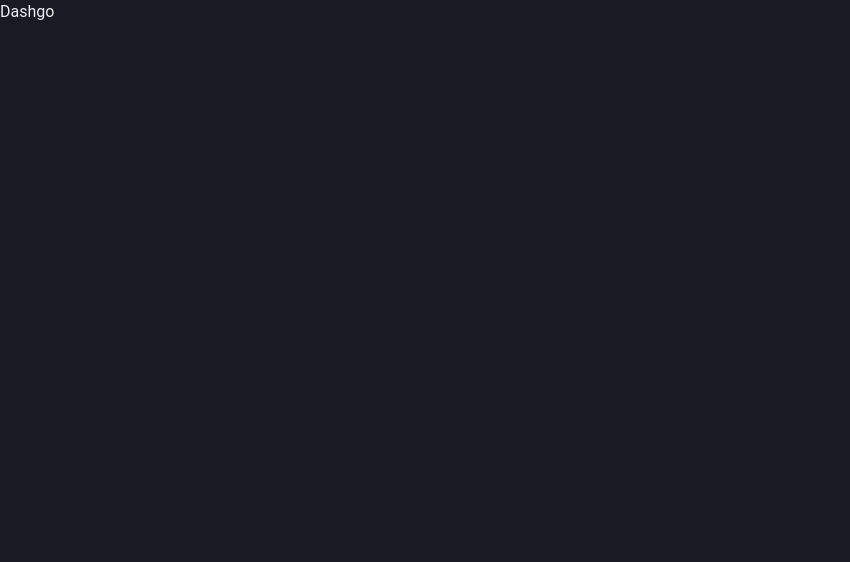
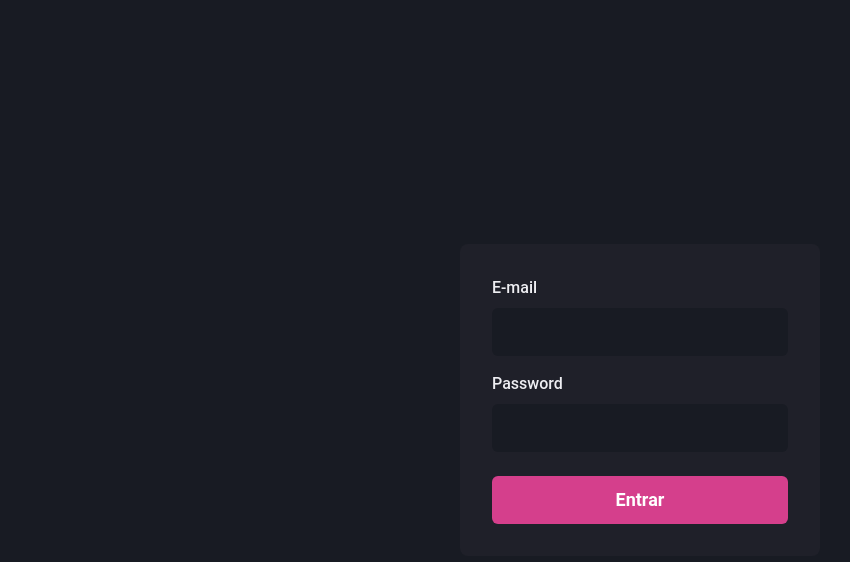
Before and after one commit to wfl-junior/rocketseat-ignite-dashgo, a Next.js app: page / in a window 1280 px wide. Shown: the top 562 px of the page, without its empty margins (0-850 px from the left). Built offline with nearby package versions, Linux system fonts and the light colour scheme.

Commit message:
Página: Sign in

```diff
--- a/src/pages/index.tsx
+++ b/src/pages/index.tsx
@@ -1,7 +1,61 @@
+import {
+  Button,
+  Flex,
+  FormControl,
+  FormLabel,
+  Input,
+  Stack,
+} from "@chakra-ui/react";
 import { NextPage } from "next";
 
-const Home: NextPage = () => {
-  return <h1>Dashgo</h1>;
-};
+const Home: NextPage = () => (
+  <Flex w="100vw" h="100vh" align="center" justify="center">
+    <Flex
+      as="form"
+      w="100%"
+      maxW={360}
+      bg="gray.800"
+      p={8}
+      borderRadius={8}
+      flexDir="column"
+    >
+      <Stack spacing={4}>
+        <FormControl>
+          <FormLabel htmlFor="email">E-mail</FormLabel>
+
+          <Input
+            type="email"
+            id="email"
+            name="email"
+            focusBorderColor="pink.500"
+            bgColor="gray.900"
+            variant="filled"
+            _hover={{ bgColor: "gray.900" }}
+            size="lg"
+          />
+        </FormControl>
+
+        <FormControl>
+          <FormLabel htmlFor="password">Password</FormLabel>
+
+          <Input
+            type="password"
+            id="password"
+            name="password"
+            focusBorderColor="pink.500"
+            bgColor="gray.900"
+            variant="filled"
+            _hover={{ bgColor: "gray.900" }}
+            size="lg"
+          />
+        </FormControl>
+      </Stack>
+
+      <Button type="submit" mt={6} colorScheme="pink" size="lg">
+        Entrar
+      </Button>
+    </Flex>
+  </Flex>
+);
 
 export default Home;
--- a/src/styles/theme.ts
+++ b/src/styles/theme.ts
@@ -22,7 +22,7 @@
   styles: {
     global: {
       body: {
-        bg: "gray.900",
+        bgColor: "gray.900",
         color: "gray.50",
       },
     },
```
